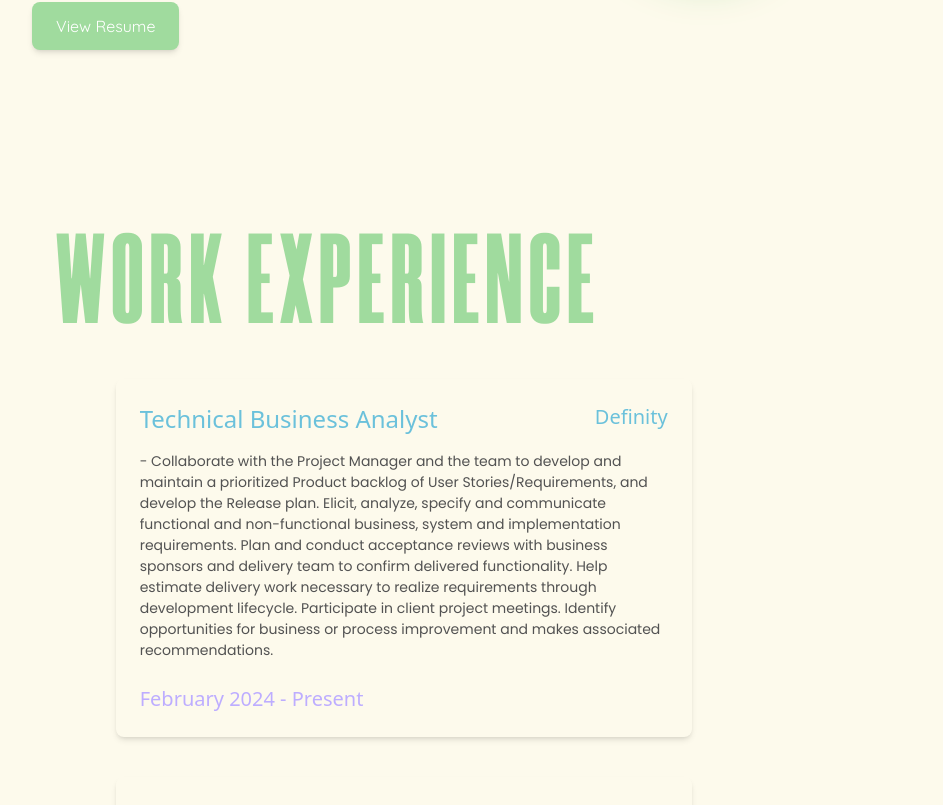
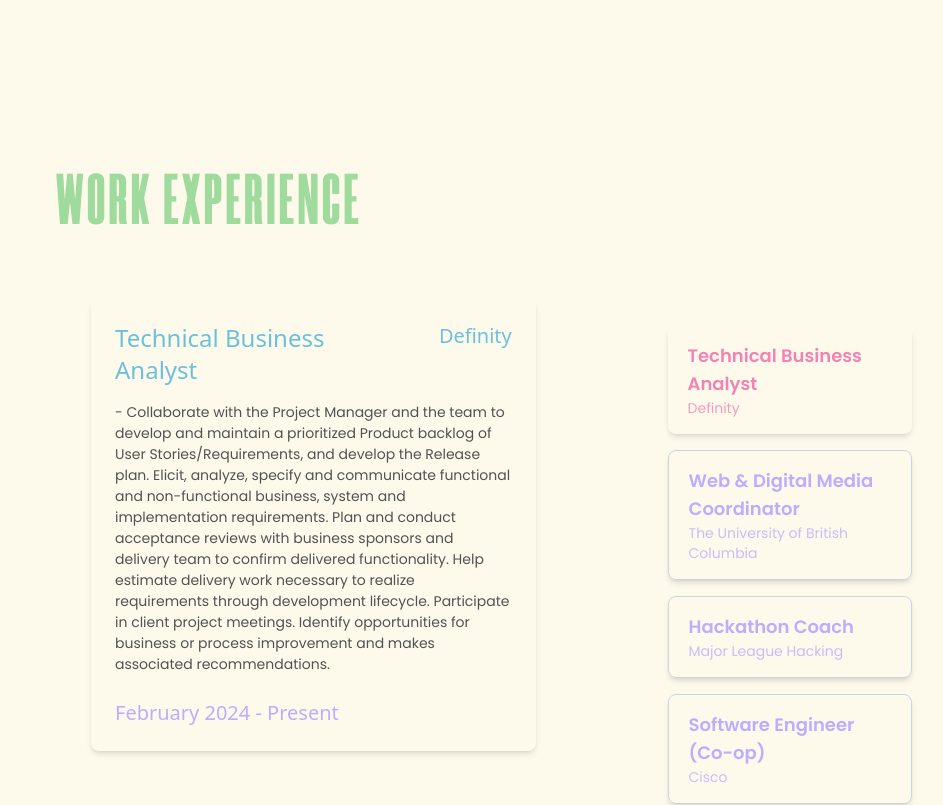
Before and after one commit to shreyasichauhan19/ShreyasiChauhan, a React (Vite) app: page / in a window 1280 px wide. Shown: the part 1351-2156 px from the top of the page, without its empty margins (160-1103 px from the left). Built offline with nearby package versions, Linux system fonts and the light colour scheme; a web font is replaced by a local one.

Commit message:
Changes to work exp, about, and section title.

```diff
--- /dev/null
+++ b/src/Components/FilterButtons.jsx
@@ -0,0 +1,29 @@
+import React from 'react';
+
+const FilterButtons = ({ data, selectedIndex, onSelect }) => {
+  return (
+    <div className="w-full mb-10 mt-7 md:w-1/3 flex flex-col gap-4 px-4 md:ml-10">
+      {data.map((item, index) => (
+        <button
+          key={index}
+          onClick={() => onSelect(index)}
+          className={`text-left px-5 py-4 rounded-lg shadow-md text-sm md:text-base transform transition-transform duration-300 ease-in-out
+            ${
+              selectedIndex === index
+                ? 'bg-blue-600 text-primary-500 scale-115'
+                : 'bg-neutral-50 text-primary-600 dark:bg-neutral-700 dark:text-white hover:scale-105 hover:bg-blue-500 hover:text-white'
+            }`}
+          style={{
+            fontFamily: 'Poppins, sans-serif',
+            border: selectedIndex === index ? 'none' : '1px solid #cbd5e0',
+          }}
+        >
+          <div className="font-semibold text-base md:text-lg">{item.jobTitle}</div>
+          <div className="text-xs md:text-sm opacity-80">{item.company}</div>
+        </button>
+      ))}
+    </div>
+  );
+};
+
+export default FilterButtons;
--- a/src/Components/SectionTitle.jsx
+++ b/src/Components/SectionTitle.jsx
@@ -22,7 +22,7 @@
           {subtitle}
         </span>
         <h2
-          className="tracking-wider text-7xl sm:text-8xl md:text-9xl"
+          className="tracking-wider text-4xl sm:text-5xl md:text-7xl"
           style={{ fontFamily: "Morganite Black"}}
         >
           {title.split("").map((char, index) => {
--- a/src/Components/WorkExperienceCards.jsx
+++ b/src/Components/WorkExperienceCards.jsx
@@ -3,21 +3,13 @@
 
 const WorkExperienceCards = ({ jobTitle, company, description, date }) => {
   return (
-    <li className="hover:transform hover:scale-105 transition-transform duration-300
+    <div className="hover:transform hover:scale-105 transition-transform duration-300
     ease-in-out">
       <div className="flex-start md:flex">
-        <div className="-ml-[13px] flex h-[25px] w-[25px] items-center justify-center
+        <div className="ml-[13px] h-[25px] w-[25px] items-center justify-center
         rounded-full ">
-          <svg
-            xmlns="http://www.w3.org/2000/svg"
-            viewBox="0 0 24 24"
-            fill="currentColor"
-            className="h-4 w-4"
-          >
-            {/* SVG path here */}
-          </svg>
         </div>
-        <div className="mb-10 ml-[8%] mr-[8%] block max-w-xl rounded-lg bg-neutral-50 p-6
+        <div className="mb-10 ml-[8%] mr-[8%] block max-w-xl max-h-xl rounded-lg bg-neutral-50 p-6
         shadow-md shadow-black/5 dark:bg-neutral-700 dark:shadow-black/10">
           <div className="mb-4 flex justify-between">
             <a
@@ -47,7 +39,7 @@
           </a>
         </div>
       </div>
-    </li>
+    </div>
   );
 };
 
--- a/src/Pages/About.jsx
+++ b/src/Pages/About.jsx
@@ -40,12 +40,7 @@
                  </m.p>
             </LazyMotion>
           </div>
-          <div className="w-full md:w-[50%] flex h-full items-center justify-center">
-            <div className="w-[80%] lg:w-[50%] h-[300px] sm:h-[350px] flex justify-center
-            items-center">
-              <ImageSlider images={memoji.image} />
-            </div>
-          </div>
+
         </div>
         <div className="w-full mt-[3%] text-left">
             <a
--- a/src/Pages/WorkExperience.jsx
+++ b/src/Pages/WorkExperience.jsx
@@ -1,9 +1,13 @@
-// WorkExperiencePage.jsx
-import React from 'react';
+
+import React, { useState } from 'react';
 import SectionTitle from '../Components/SectionTitle';
 import WorkExperienceCards from '../Components/WorkExperienceCards';
+import FilterButtons from '../Components/FilterButtons';
+
 
 const WorkExperiencePage = () => {
+  const [selectedIndex, setSelectedIndex] = useState(0);
+
   const workExperienceData = [
     {
       jobTitle: 'Technical Business Analyst',
@@ -29,29 +33,36 @@
       description: " - Optimized internal API with 400k+ calls, resolving a critical timeout bug. Adjusted timeout values for Apache Cassandra, ElasticSearch, MongoDB, and Redis to optimal values. Updated 10+ projects to use the latest version of JRuby (+ dependencies) ensuring the team is using the updated version and making their workflow seamless Collaborated with the team to investigate and resolve jar file compatibility issues caused by upgrading to Gradle v7.4. Fixed the bug by replacing Grubbyjar with Warble. Created, tested, and added an additional Flink cluster to reduce the load on the existing 4. Used Apache ZooKeeper to ensure the Task and Job Managers were communicating with each other.", // Add your description here
       date: 'May 2021 - September 2022',
     },
-    // Add more work experience data as needed
   ];
-
   return (
     <div id="workexperience" className="w-full flex justify-center overflow-hidden-web">
-      <div className="w-full h-[full] xl:w-[70%] flex flex-col">
-        <div className="w-full mt-[10%]">
-          <SectionTitle title="WORK EXPERIENCE"/>
+      <div className="w-full xl:w-[70%] flex flex-col mt-[10%]">
+        <SectionTitle title="WORK EXPERIENCE" />
+
+        {/* Main Content: Card on Left, Buttons on Right */}
+        <div className="flex flex-col md:flex-row gap-8 mt-8">
+          {/* Left: Work Experience Card */}
+          <div className="w-full md:w-2/3">
+            <WorkExperienceCards
+              jobTitle={workExperienceData[selectedIndex].jobTitle}
+              company={workExperienceData[selectedIndex].company}
+              description={workExperienceData[selectedIndex].description}
+              date={workExperienceData[selectedIndex].date}
+            />
+          </div>
+
+          {/* Right: Filter Buttons */}
+      <FilterButtons
+      data={workExperienceData}
+      selectedIndex={selectedIndex}
+      onSelect={setSelectedIndex}
+            />
+
         </div>
-        <ol>
-          {workExperienceData.map((experience, index) => (
-            <WorkExperienceCards
-              key={index}
-              jobTitle={experience.jobTitle}
-              company={experience.company}
-              description={experience.description}
-              date={experience.date}
-            />
-          ))}
-        </ol>
       </div>
     </div>
   );
+
 };
 
 export default WorkExperiencePage;
```
